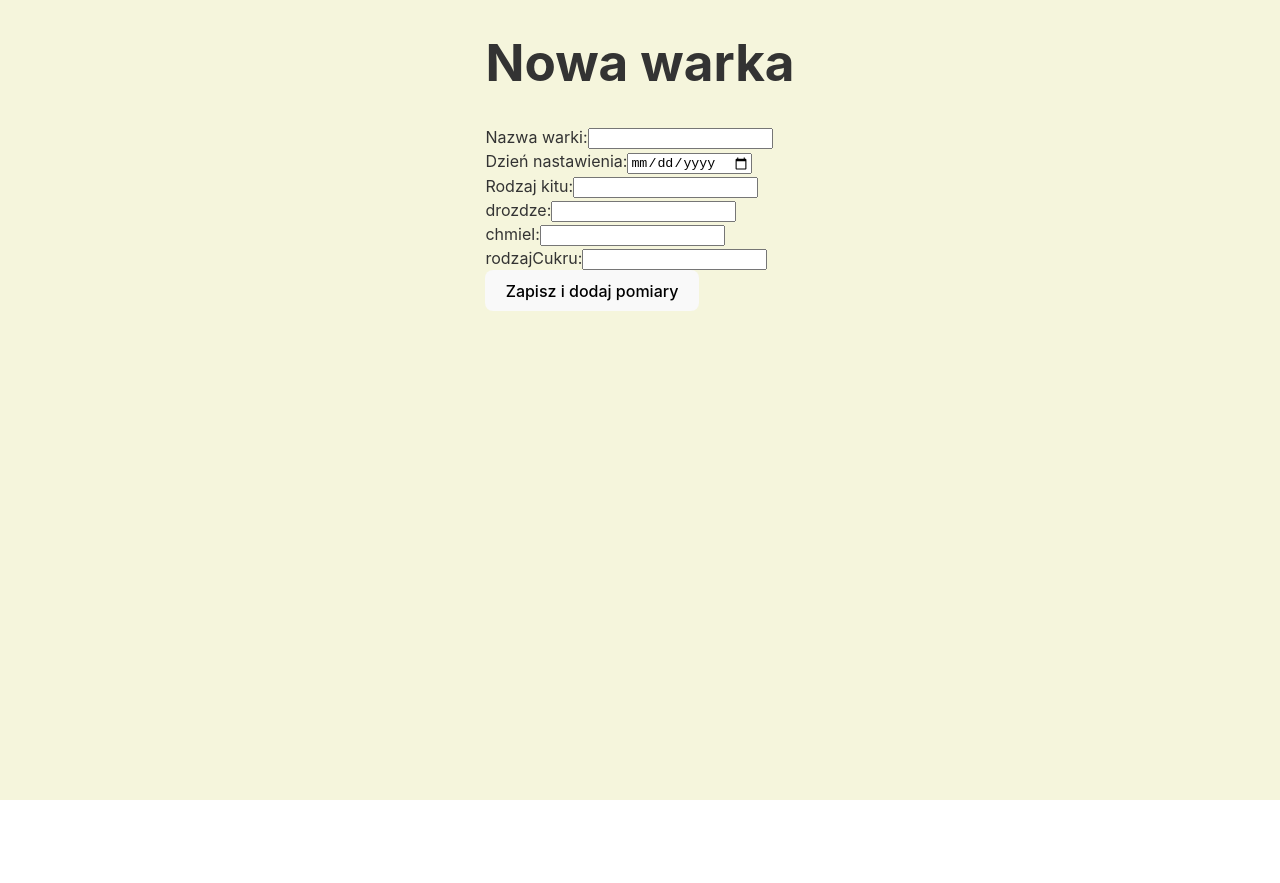
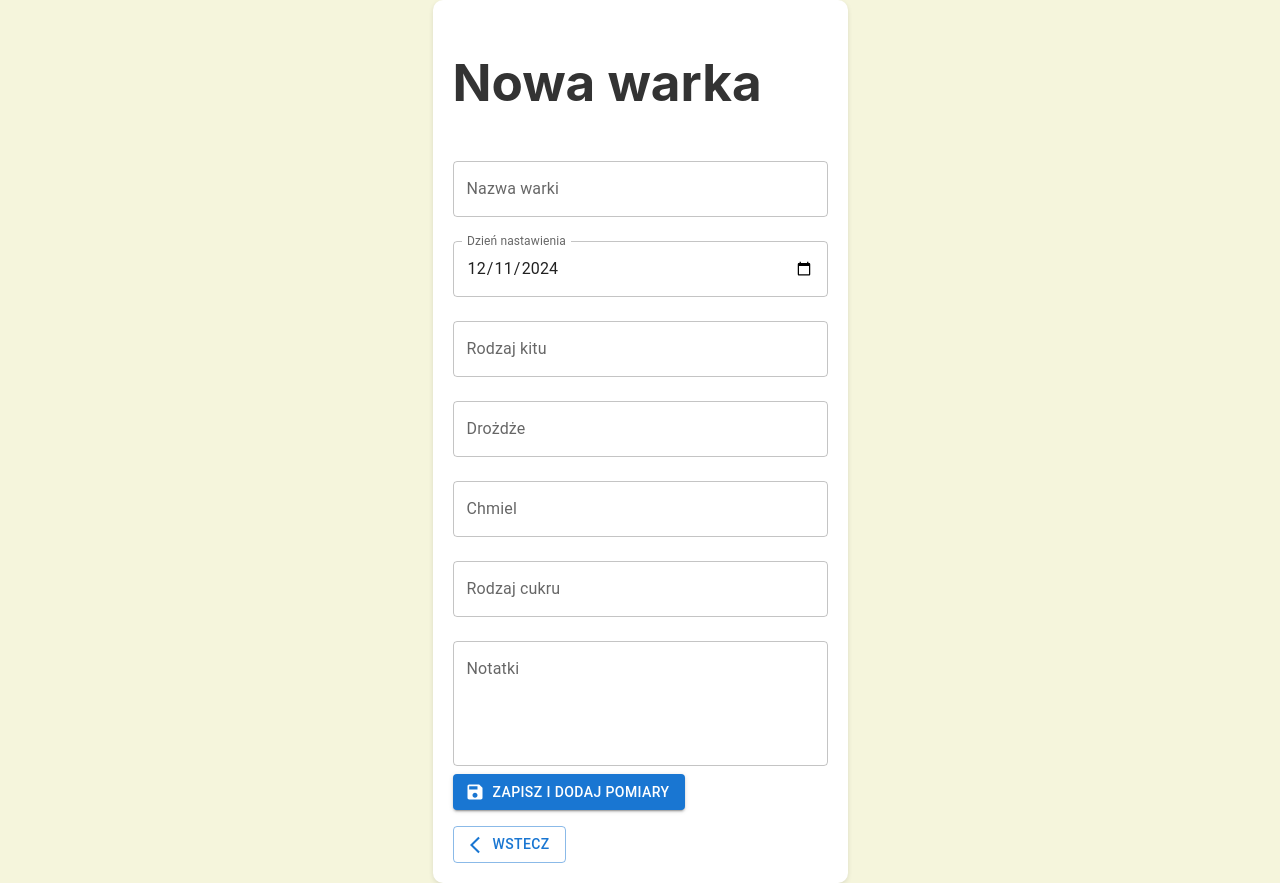
Before and after one commit to 88JW/PWA_Dear_Bier, a React (Vite) app: page /dziennik/nowa-warka in a window 1280 px wide. Before the commit the page ends 800 px from the top, so only its background shows below. Built offline with nearby package versions, Linux system fonts and the light colour scheme.

Commit message:
zmiana przycisków i dodanie notatek do warek

```diff
--- a/dev-dist/sw.js
+++ b/dev-dist/sw.js
@@ -82,7 +82,7 @@ define(['./workbox-54d0af47'], (function (workbox) { 'use strict';
     "revision": "3ca0b8505b4bec776b69afdba2768812"
   }, {
     "url": "index.html",
-    "revision": "0.4duv92ccng"
+    "revision": "0.if87hplfgsg"
   }], {});
   workbox.cleanupOutdatedCaches();
   workbox.registerRoute(new workbox.NavigationRoute(workbox.createHandlerBoundToURL("index.html"), {
--- a/src/ArchiwumWarki.jsx
+++ b/src/ArchiwumWarki.jsx
@@ -5,10 +5,9 @@ import { useNavigate } from 'react-router-dom';
 import AppBar from '@mui/material/AppBar';
 import Toolbar from '@mui/material/Toolbar';
 import Typography from '@mui/material/Typography';
-import { useRef } from 'react';
-
-
-
+import { Button } from '@mui/material';
+import PrintIcon from '@mui/icons-material/Print';
+import ArrowBackIosNewIcon from '@mui/icons-material/ArrowBackIosNew';
 
 function ArchiwumWarki() {
     const location = useLocation();
@@ -16,8 +15,7 @@ function ArchiwumWarki() {
     const { warka, pomiary } = location.state ? location.state : { warka: null, pomiary: [] };
     const handlePrint = () => {
         window.print();
-      };
-
+    };
 
     return (
 
@@ -74,6 +72,10 @@ function ArchiwumWarki() {
                         <td>Rodzaj cukru:</td>
                         <td>{warka ? warka.rodzajCukru : 'Brak danych'}</td>
                     </tr>
+                    <tr>
+                        <td>Notatki:</td>
+                        <td>{warka ? warka.notatki : 'Brak danych'}</td>
+                    </tr>
                 </tbody>
             </table>
             <h3>Pomiary</h3>
@@ -109,10 +111,14 @@ function ArchiwumWarki() {
             )}
 
             <div className="button-container">
-                <div sx={{ marginTop: 2 }}>
-                <button onClick={handlePrint}>Drukuj</button>
-                    <button onClick={() => navigate('/')}>Wstecz</button>
-                </div></div>
+                <Button variant="outlined" startIcon={<PrintIcon />} onClick={handlePrint} sx={{ mr: 2 }}>
+                    Drukuj
+                </Button>
+                <Button variant="outlined" startIcon={<ArrowBackIosNewIcon />} onClick={() => navigate('/')} sx={{ mr: 2 }}>
+                    Wstecz
+                </Button>
+
+            </div>
 
         </div>
 
--- a/src/Dziennik.jsx
+++ b/src/Dziennik.jsx
@@ -4,7 +4,9 @@ import { useState, useEffect } from 'react';
 import Card from '@mui/material/Card';
 import CardContent from '@mui/material/CardContent';
 import Typography from '@mui/material/Typography';
-import TextField from '@mui/material/TextField';
+import Button from '@mui/material/Button';
+import ArrowBackIosNewIcon from '@mui/icons-material/ArrowBackIosNew';
+import AddIcon from '@mui/icons-material/Add';
 
 function Dziennik() {
   const [warki, setWarki] = useState([]);
@@ -34,10 +36,25 @@ function Dziennik() {
         ))}
       </ul>
       <div className="button-container"> {/* Dodaj klasę tutaj */}
-        <Link to="/dziennik/nowa-warka">
-          <button>Stwórz nową warkę</button>
-        </Link>
-        <button onClick={() => navigate('/')}>Wstecz</button>
+      <Link to="/dziennik/nowa-warka"> {/* Link do /dziennik/nowa-warka */}
+        <Button
+          variant="contained"
+          startIcon={<AddIcon />}
+          sx={{ mr: 2 }}
+        >
+          Stwórz nową warkę
+        </Button>
+      </Link>
+
+      {/* Przycisk "Wstecz" */}
+      <Button
+        variant="outlined"
+        startIcon={<ArrowBackIosNewIcon />}
+        onClick={() => navigate('/')}
+        sx={{ mr: 2 }}
+      >
+        Wstecz
+      </Button>
       </div>
     </div>
   );
--- a/src/Kalkulator.jsx
+++ b/src/Kalkulator.jsx
@@ -6,6 +6,10 @@ import FormControl from '@mui/material/FormControl';
 import InputLabel from '@mui/material/InputLabel';
 import Select from '@mui/material/Select';
 import MenuItem from '@mui/material/MenuItem';
+import IconButton from '@mui/material/IconButton';
+import ArrowBackIosNewIcon from '@mui/icons-material/ArrowBackIosNew';
+
+
 
 function Kalkulator() {
   const navigate = useNavigate();
@@ -39,6 +43,7 @@ function Kalkulator() {
     setWynikCukru(calkowitaIloscCukru);
     setWynikButelek(iloscButelek);
   };
+
 
   return (
     <div className="app-container">
@@ -79,9 +84,14 @@ function Kalkulator() {
         <p>Będziesz potrzebował {wynikButelek} butelek.</p>
       )}
 
-  {/* ... reszta kodu ... */}
+      <p></p>
+      <Button
+        variant="outlined"
+        startIcon={<ArrowBackIosNewIcon />}
+        onClick={() => navigate('/')}>
+        Wstecz
+      </Button>
 
-      <button onClick={() => navigate('/')}>Wstecz</button>
     </div>
   );
 }
--- a/src/NowaWarka.jsx
+++ b/src/NowaWarka.jsx
@@ -2,6 +2,10 @@
 import { useState, useEffect } from 'react';
 import { useForm } from 'react-hook-form';
 import { useNavigate } from 'react-router-dom';
+import Button from '@mui/material/Button';
+import ArrowBackIosNewIcon from '@mui/icons-material/ArrowBackIosNew';
+import SaveIcon from '@mui/icons-material/Save';
+import { TextField,} from '@mui/material';
 
 function NowaWarka() {
   const { register, handleSubmit, formState: { errors }, setValue, reset } = useForm();
@@ -14,6 +18,14 @@ function NowaWarka() {
     if (warkiData) {
       setWarki(JSON.parse(warkiData));
     }
+    const warkiFromLocalStorage = localStorage.getItem('warki');
+  if (warkiFromLocalStorage) {
+    setWarki(JSON.parse(warkiFromLocalStorage));
+  }
+
+  // Wyczyść dane formularza z localStorage
+  localStorage.removeItem('formularzNowaWarka');
+
 
     // Pobierz dane formularza z localStorage
     const formularzData = localStorage.getItem('formularzNowaWarka');
@@ -28,7 +40,7 @@ function NowaWarka() {
   const onSubmit = (data) => {
     const newId = Date.now();
     setId(newId);
-
+    localStorage.setItem(`warka-${newId}-notatka`, data.notatki);
     localStorage.setItem(`warka-${newId}`, JSON.stringify(data));
 
     const noweWarki = [...warki, { id: newId, ...data }];
@@ -42,43 +54,77 @@ function NowaWarka() {
   };
 
   return (
-    <div>
+    <div className="app-container">
       <h1>Nowa warka</h1>
       <form onSubmit={handleSubmit(onSubmit)}>
-        <div>
-          <label htmlFor="nazwa">Nazwa warki:</label>
-          <input type="text" id="nazwa" {...register("nazwa", { required: true })} />
-          {errors.nazwa && <span>To pole jest wymagane</span>}
-        </div>
-        <div>
-          <label htmlFor="data">Dzień nastawienia:</label>
-          <input type="date" id="data" {...register("data", { required: true })} />
-          {errors.data && <span>To pole jest wymagane</span>}
-        </div>
-        <div>
-          <label htmlFor="data">Rodzaj kitu:</label>
-          <input type="text" id="rodzajKitu" {...register("rodzajKitu", { required: true })} />
-          {errors.rodzajKitu && <span>To pole jest wymagane</span>}
-        </div>
-        <div>
-          <label htmlFor="data">drozdze:</label>
-          <input type="text" id="drozdze" {...register("drozdze", { required: true })} />
-          {errors.drozdze && <span>To pole jest wymagane</span>}
-        </div>
-        <div>
-          <label htmlFor="data">chmiel:</label>
-          <input type="text" id="chmiel" {...register("chmiel", { required: true })} />
-          {errors.chmiel && <span>To pole jest wymagane</span>}
-        </div>
-        <div>
-          <label htmlFor="data">rodzajCukru:</label>
-          <input type="text" id="rodzajCukru" {...register("rodzajCukru", { required: true })} />
-          {errors.rodzajCukru && <span>To pole jest wymagane</span>}
-        </div>
+        {/* Nazwa warki */}
+        <TextField
+          label="Nazwa warki"
+          {...register("nazwa", { required: true })}
+          fullWidth
+          margin="normal"
+          error={!!errors.nazwa}
+          helperText={errors.nazwa ? 'To pole jest wymagane' : ''}
+          defaultValue=""
+        />
 
+        {/* Dzień nastawienia */}
+        <TextField
+  label="Dzień nastawienia"
+  type="date"
+  {...register("data", { required: true })}
+  fullWidth
+  margin="normal"
+  InputLabelProps={{ shrink: true }}
+  error={!!errors.data}
+  helperText={errors.data ? 'To pole jest wymagane' : ''}
+  defaultValue={new Date().toLocaleDateString('en-CA')} // Dodajemy aktualny dzień
+/>
 
-        {/* ... pozostałe pola formularza ... */}
-        <button type="submit">Zapisz i dodaj pomiary</button>
+        {/* Rodzaj kitu, drożdże, chmiel, rodzaj cukru */}
+        {[
+          { name: "rodzajKitu", label: "Rodzaj kitu" },
+          { name: "drozdze", label: "Drożdże" },
+          { name: "chmiel", label: "Chmiel" },
+          { name: "rodzajCukru", label: "Rodzaj cukru" },
+        ].map((field) => (
+          <TextField
+            key={field.name}
+            label={field.label}
+            {...register(field.name, { required: true })}
+            fullWidth
+            margin="normal"
+            error={!!errors[field.name]}
+            helperText={errors[field.name] ? 'To pole jest wymagane' : ''}
+          />
+        ))}
+        <TextField
+  label="Notatki"
+  {...register("notatki")}
+  fullWidth
+  margin="normal"
+  multiline
+  rows={4}
+/>
+
+        {/* Przyciski */}
+        <Button
+          variant="contained"
+          startIcon={<SaveIcon />}
+          type="submit"
+          sx={{ mr: 2 }}
+        >
+          Zapisz i dodaj pomiary
+        </Button>
+        <p></p>
+        <Button
+          variant="outlined"
+          startIcon={<ArrowBackIosNewIcon />}
+          onClick={() => navigate(-1)}
+          sx={{ mr: 2 }}
+        >
+          Wstecz
+        </Button>
       </form>
     </div>
   );
--- a/src/SzczegolyWarki.jsx
+++ b/src/SzczegolyWarki.jsx
@@ -35,7 +35,7 @@ function SzczegolyWarki() {
   const open = Boolean(anchorEl);
   const [defaultDate, setDefaultDate] = useState(new Date().toISOString().slice(0, 10)); // Stan dla daty
   const [defaultTime, setDefaultTime] = useState(new Date().toLocaleTimeString([], { hour: '2-digit', minute: '2-digit' })); // Stan dla godziny
-
+  const notatka = localStorage.getItem(`warka-${id}-notatka`);
   useEffect(() => {
     // Ustawienie domyślnych wartości dla daty i godziny
     setDefaultDate(new Date().toISOString().slice(0, 10));
@@ -172,6 +172,11 @@ function SzczegolyWarki() {
       <Typography variant="body2" color="text.secondary">
         Rodzaj cukru: {warka.rodzajCukru}
       </Typography>
+      {notatka && ( // Wyświetlamy notatkę, jeśli istnieje
+        <Typography variant="body2" color="text.secondary">
+          Notatka: {notatka}
+        </Typography>
+      )}
       <h3>Dodaj pomiar:</h3>
       <form onSubmit={handleSubmit(onSubmit)}>
         {/* Data i godzina */}
```
Also changed, not shown: src/imports.jsx (deleted, +0 -38 lines). Lines whose indentation alone changed are shown as unchanged.
